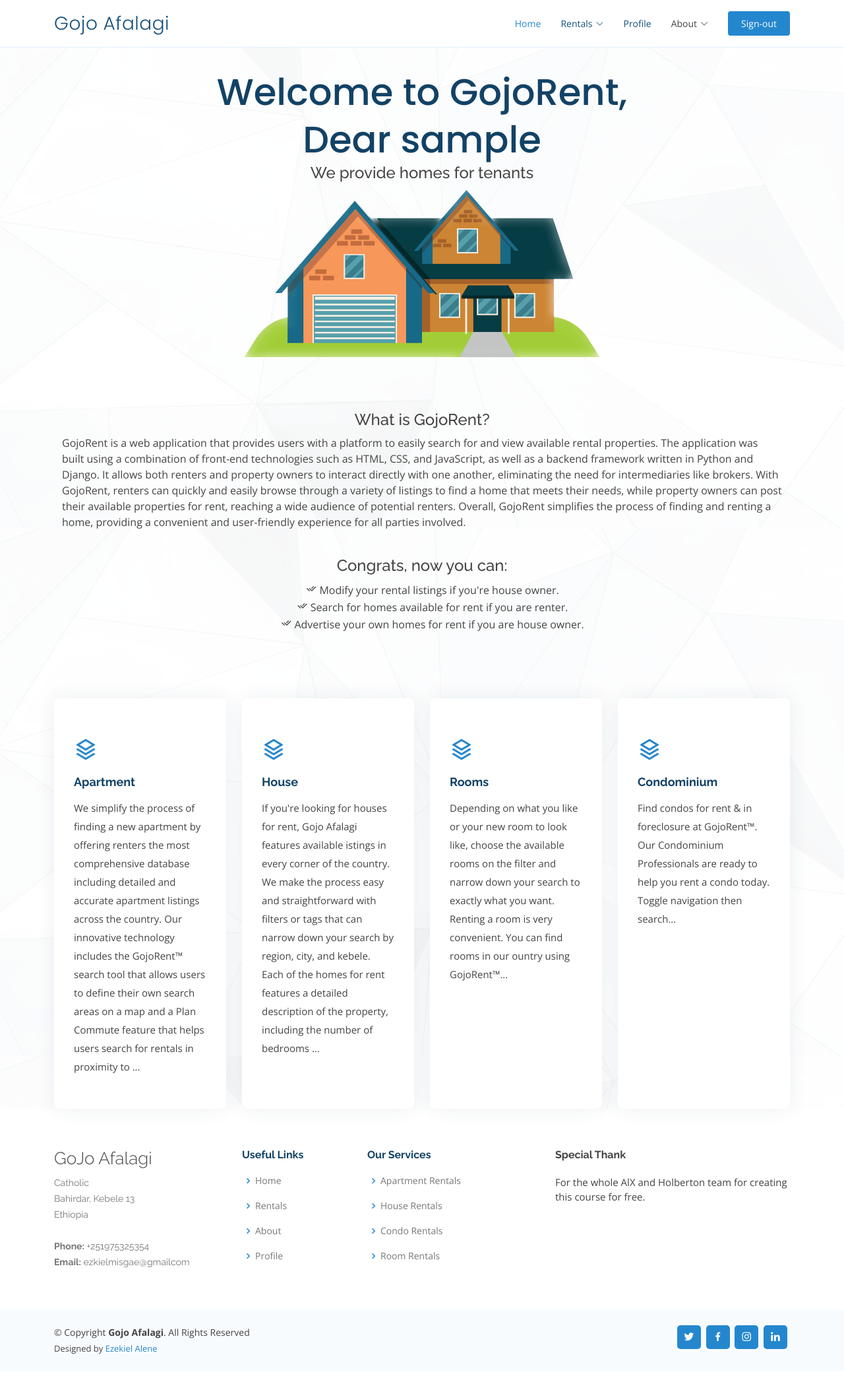
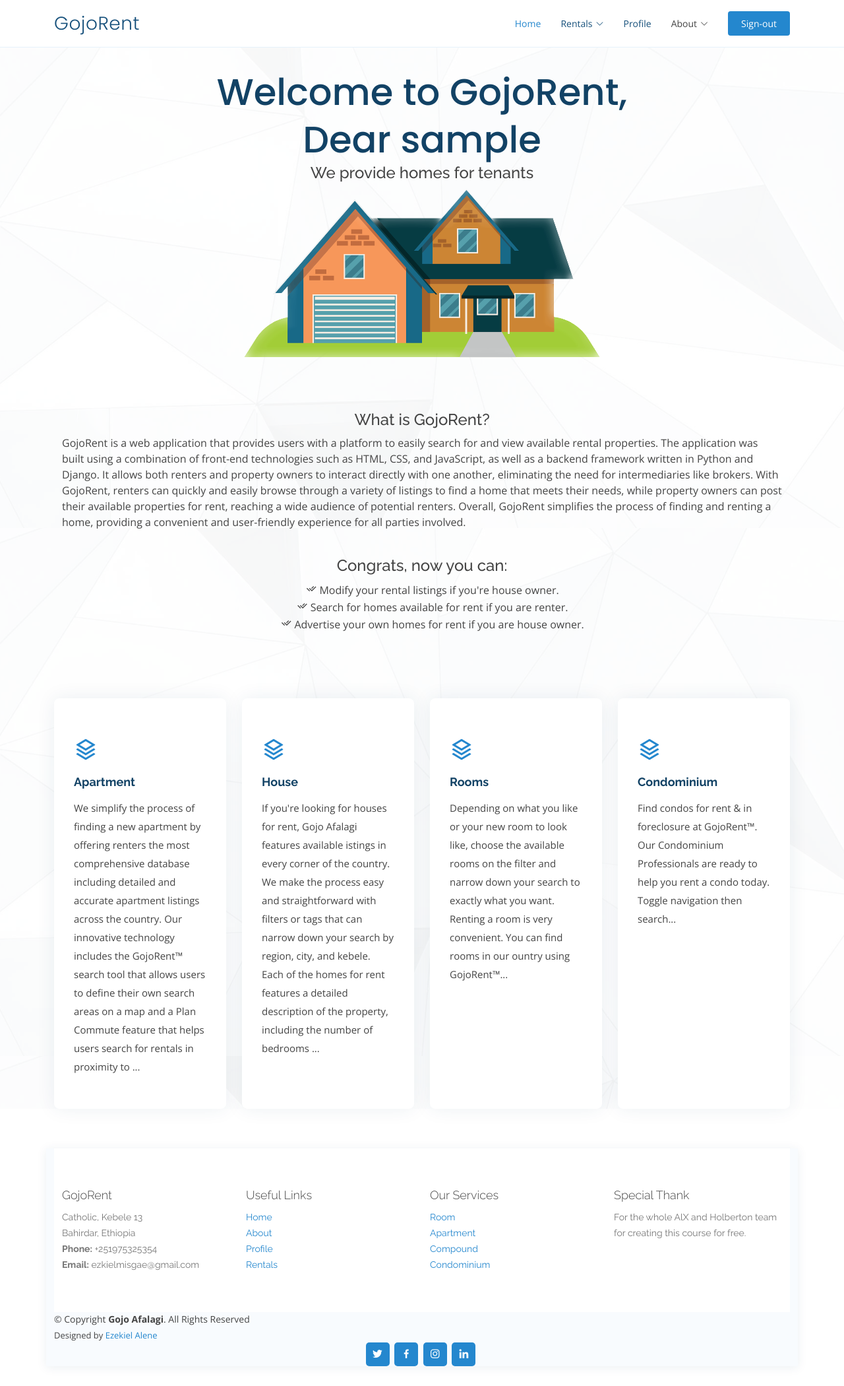
Before and after one commit to EzekielMisgae/Gojo-Afalagi, a Django app: page /homePage in a window 1280 px wide. Shown: the whole page at 66% size. Before the commit the page ends 2052 px from the top, so only its background shows below. Run offline with Django 4.2, Linux system fonts and the light colour scheme; the visitor is signed in with stand-in values (Sample User, id 1); some libraries are stand-ins or nearby versions.

Commit message:
Header and footer update

```diff
--- a/webapp/templates/accounts/headerFooter.html
+++ b/webapp/templates/accounts/headerFooter.html
@@ -5,7 +5,7 @@
   <!-- ======= Header ======= -->
   <header style="margin-top: 0%;" id="header" class="fixed-top">
     <div class="container d-flex align-items-center justify-content-between">
-      <h1 class="logo"><a href="{% url 'home' %}">Gojo Afalagi</a></h1>
+      <h1 class="logo"><a href="{% url 'home' %}">GojoRent</a></h1>
       <nav id="navbar" class="navbar">
         <ul>
           <li><a class="nav-link scrollto active" href="{% url 'home' %}">Home</a></li>
@@ -22,7 +22,7 @@
           <li><a class="nav-link scrollto o" href="{% url 'profile' %}">Profile</a></li>
           <li class="dropdown"><a><span>About</span> <i class="bi bi-chevron-down"></i></a>
             <ul>
-              <li><a href="{% url 'about' %}">About Gojo-Afalagi</a></li>
+              <li><a href="{% url 'about' %}">About GojoRent</a></li>
               <li><a href="{% url 'aboutme' %}">About me</a></li>
             </ul>
           </li>
@@ -41,48 +41,49 @@
       <div class="container">
         <div class="row">
 
+<footer id="footer">
+  <div class="footer-top">
+    <div class="container">
+      <div class="row">
         <div class="col-lg-3 col-md-6 footer-contact">
-            <h3>GoJo Afalagi</h3>
+          <h3 style="font-size: large;">GojoRent</h3>
           <p>
-              Catholic <br>
-              Bahirdar, Kebele 13<br>
-              Ethiopia <br><br>
+            Catholic, Kebele 13 <br>
+            Bahirdar, Ethiopia <br>
             <strong>Phone:</strong> +251975325354<br>
-              <strong>Email:</strong> ezkielmisgae@gmailcom<br>
+            <strong>Email:</strong> ezkielmisgae@gmail.com
           </p>
         </div>
-          <div class="col-lg-2 col-md-6 footer-links">
-            <h4>Useful Links</h4>
-            <ul>
-              <li><i class="bx bx-chevron-right"></i> <a href="#">Home</a></li>
-              <li><i class="bx bx-chevron-right"></i> <a href="#">Rentals</a></li>
-              <li><i class="bx bx-chevron-right"></i> <a href="#">About</a></li>
-              <li><i class="bx bx-chevron-right"></i> <a href="#">Profile</a></li>
-            </ul>
+        <div class="col-lg-3 col-md-6 footer-contact">
+          <h3 style="font-size: large;">Useful Links</h3>
+          <p>
+            <a href="{% url 'home' %}">Home</a><br>
+            <a href="{% url 'about' %}">About</a> <br>
+            <a href="{% url '#' %}">Profile</a><br>
+            <a href="{% url 'rentals' %}">Rentals</a><br>
+          </p>
         </div>
-          <div class="col-lg-3 col-md-6 footer-links">
-            <h4>Our Services</h4>
-            <ul>
-              <li><i class="bx bx-chevron-right"></i> <a href="#">Apartment Rentals</a></li>
-              <li><i class="bx bx-chevron-right"></i> <a href="#">House Rentals</a></li>
-              <li><i class="bx bx-chevron-right"></i> <a href="#">Condo Rentals</a></li>
-              <li><i class="bx bx-chevron-right"></i> <a href="#">Room Rentals</a></li>
-            </ul>
+        <div class="col-lg-3 col-md-6 footer-contact">
+          <h3 style="font-size: large;">Our Services</h3>
+          <p>
+            <a href="{% url 'room' %}">Room</a><br>
+            <a href="{% url 'apartment' %}">Apartment</a><br>
+            <a href="{% url 'compound' %}">Compound</a><br>
+            <a href="{% url 'condominium' %}">Condominium</a><br>
+          </p>
         </div>
-          <div class="col-lg-4 col-md-6 footer-newsletter">
-            <h4>Special Thank</h4>
+        <div class="col-lg-3 col-md-6 footer-contact">
+          <h3 style="font-size: large;">Special Thank</h3>
           <p>For the whole AlX and Holberton team for creating this course for free.</p>
         </div>
       </div>
     </div>
   </div>
-    <div class="container d-md-flex py-4">
   <div class="me-md-auto text-center text-md-start">
     <div class="copyright">
       &copy; Copyright <strong><span>Gojo Afalagi</span></strong>. All Rights Reserved
     </div>
-        <div class="credits">Designed by <a href="https://ezekielmisgae.tech/">Ezekiel Alene</a>
-        </div>
+    <div class="credits">Designed by <a href="https://ezekielmisgae.tech/">Ezekiel Alene</a></div>
   </div>
       <div class="social-links text-center text-md-right pt-3 pt-md-0">
         <a href="https://www.twitter.com/ezekielmisganaw/" class="twitter"><i class="bx bxl-twitter"></i></a>
```
Lines whose indentation alone changed are shown as unchanged.
